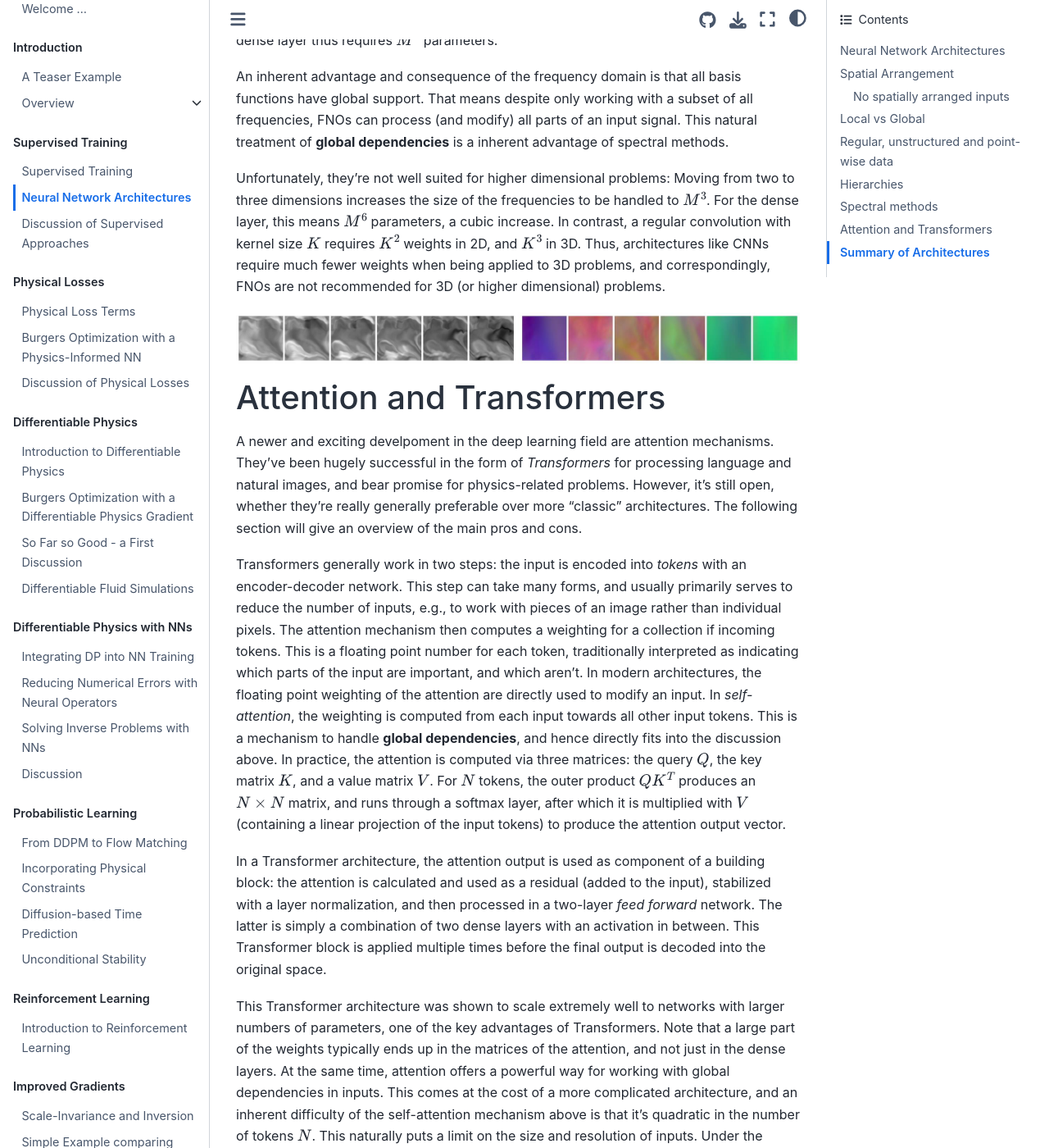
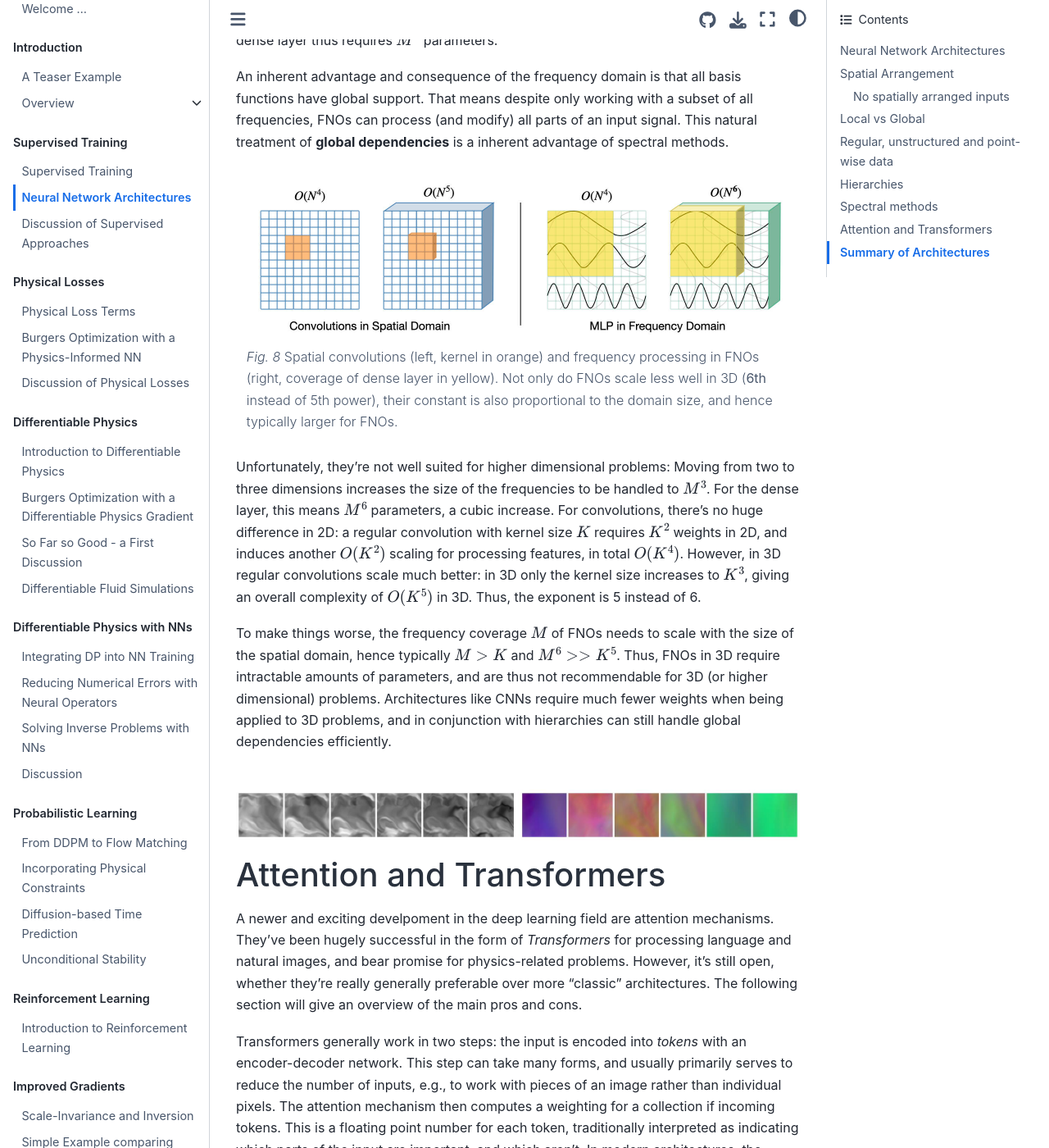
Before and after one commit to tum-pbs/pbdl-book, a Jupyter Book: the page built from supervised-arch.md, in a window 1280 px wide and 1400 px high, scrolled down 6223 px. Shown: the whole window at 82% size. Built offline with Jupyter Book 1.0.4 settings and Sphinx 7.4.7 and the Sphinx Book theme 1.1.4, drawn with Linux system fonts in a browser that asks for light colours; pages that are not in the unit, such as notebooks, are missing from menus; cross-references to code outside the pages are shown as plain code.

Commit message:
added fno arch figures

````diff
--- a/supervised-arch.md
+++ b/supervised-arch.md
@@ -139,7 +139,22 @@ In the following, however, we'll focus on the aspect of receptive fields in conj
 
 An inherent advantage and consequence of the frequency domain is that all basis functions have global support. That means despite only working with a subset of all frequencies, FNOs can process (and modify) all parts of an input signal. This natural treatment of **global dependencies** is a inherent advantage of spectral methods.
 
-Unfortunately, they're not well suited for higher dimensional problems: Moving from two to three dimensions increases the size of the frequencies to be handled to $M^3$. For the dense layer, this means $M^6$ parameters, a cubic increase. In contrast, a regular convolution with kernel size $K$ requires $K^2$ weights in 2D, and $K^3$ in 3D. Thus, architectures like CNNs require much fewer weights when being applied to 3D problems, and correspondingly, FNOs are not recommended for 3D (or higher dimensional) problems.
+```{figure} resources/arch06-fno.jpg
+---
+height: 200px
+name: arch06-fno
+---
+Spatial convolutions (left, kernel in orange) and frequency processing in FNOs (right, coverage of dense layer in yellow). Not only do FNOs scale less well in 3D (**6th** instead of 5th power), their constant is also proportional to the domain size, and hence typically larger for FNOs.
+```
+
+Unfortunately, they're not well suited for higher dimensional problems: Moving from two to three dimensions increases the size of the frequencies to be handled to $M^3$. For the dense layer, this means $M^6$ parameters, a cubic increase. For convolutions, there's no huge difference in 2D:
+ a regular convolution with kernel size $K$ requires $K^2$ weights in 2D, and induces another $O(K^2)$ scaling for processing features, in total $O(K^4)$.
+However, in 3D regular convolutions scale much better: in 3D only the kernel size increases to $K^3$, giving an overall complexity of $O(K^5)$ in 3D.
+Thus, the exponent is 5 instead of 6.
+
+To make things worse, the frequency coverage $M$ of FNOs needs to scale with the size of the spatial domain, hence typically $M>K$ and $M^6 >> K^5$. Thus, FNOs in 3D require intractable amounts of parameters, and are thus not recommendable for 3D (or higher dimensional) problems. Architectures like CNNs require much fewer weights when being applied to 3D problems, and in conjunction with hierarchies can still handle global dependencies efficiently.
+
+<br>
 
 ![Divider](resources/divider2.jpg)
 
````
Also changed, not shown: resources/arch01.jpg, resources/arch02.jpg, resources/arch03.jpg, resources/arch04.jpg, resources/arch05.jpg, resources/arch06-fno.jpg (added), 1 other file.
